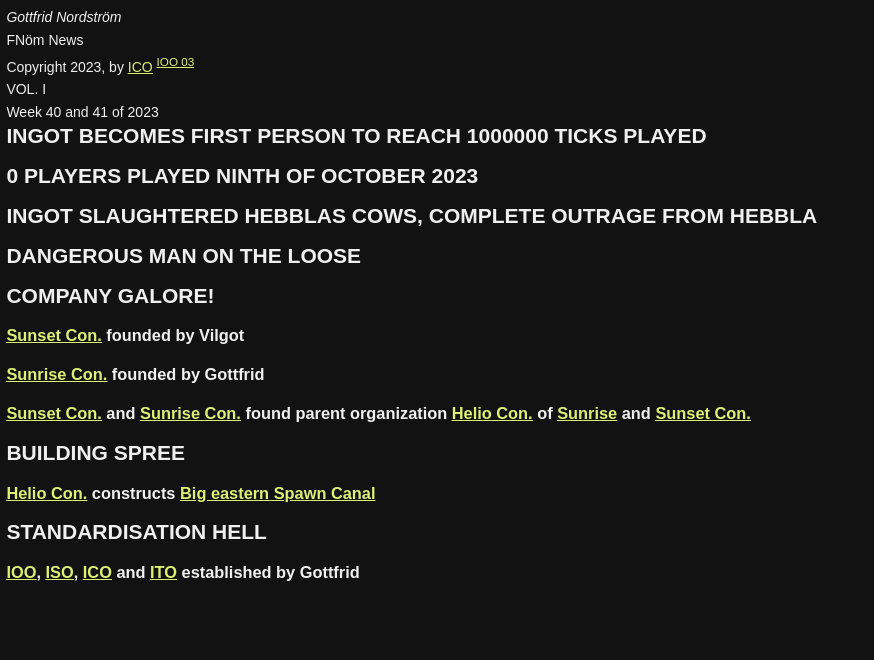
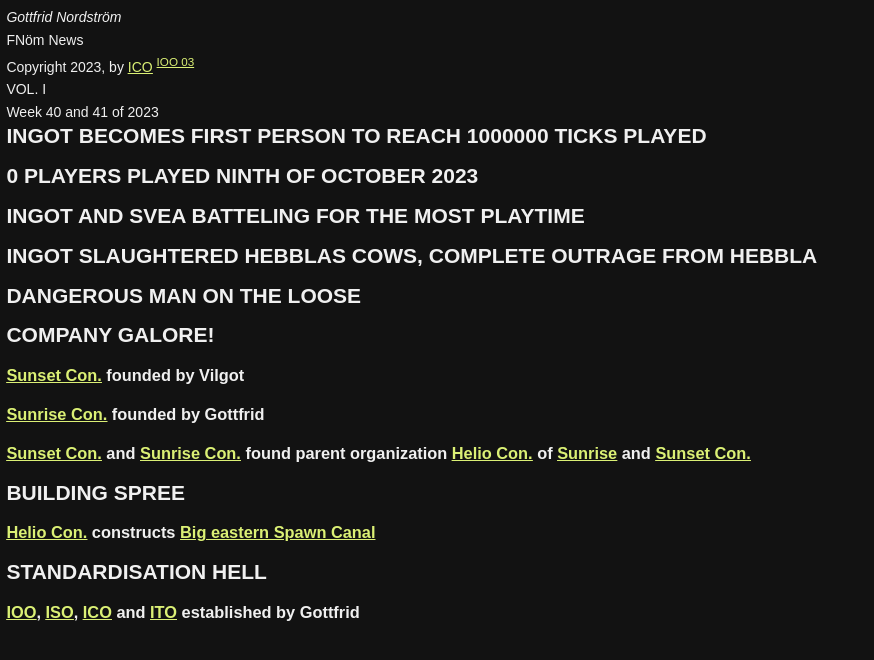
Before and after one commit to Gottfrid-N/FNom-news, a plain HTML site: page papers/2023-W40-W41.html in a window 1280 px wide. Shown: the whole page, without its empty margins (0-874 px from the left). Drawn offline with Linux system fonts and the light colour scheme.

Commit message:
epic battle

```diff
--- a/papers/2023-W40-W41.html
+++ b/papers/2023-W40-W41.html
@@ -55,6 +55,9 @@ HELIO CON. FINISHED BIG EASTERN SPAWN CANAL
         <article id="0ppl-played">
             <header><h1>0 PLAYERS PLAYED <date datetime="2023-10-09">NINTH OF OCTOBER 2023</date></h1></header>
         </article>
+        <article id="rivalry">
+            <head><h1>INGOT AND SVEA BATTELING FOR THE MOST PLAYTIME</h1></head>
+        </article>
         <h2>INGOT SLAUGHTERED HEBBLAS COWS, COMPLETE OUTRAGE FROM HEBBLA</h1>
         <h2>DANGEROUS MAN ON THE LOOSE</h2>
         <article id="company-galore">
```
